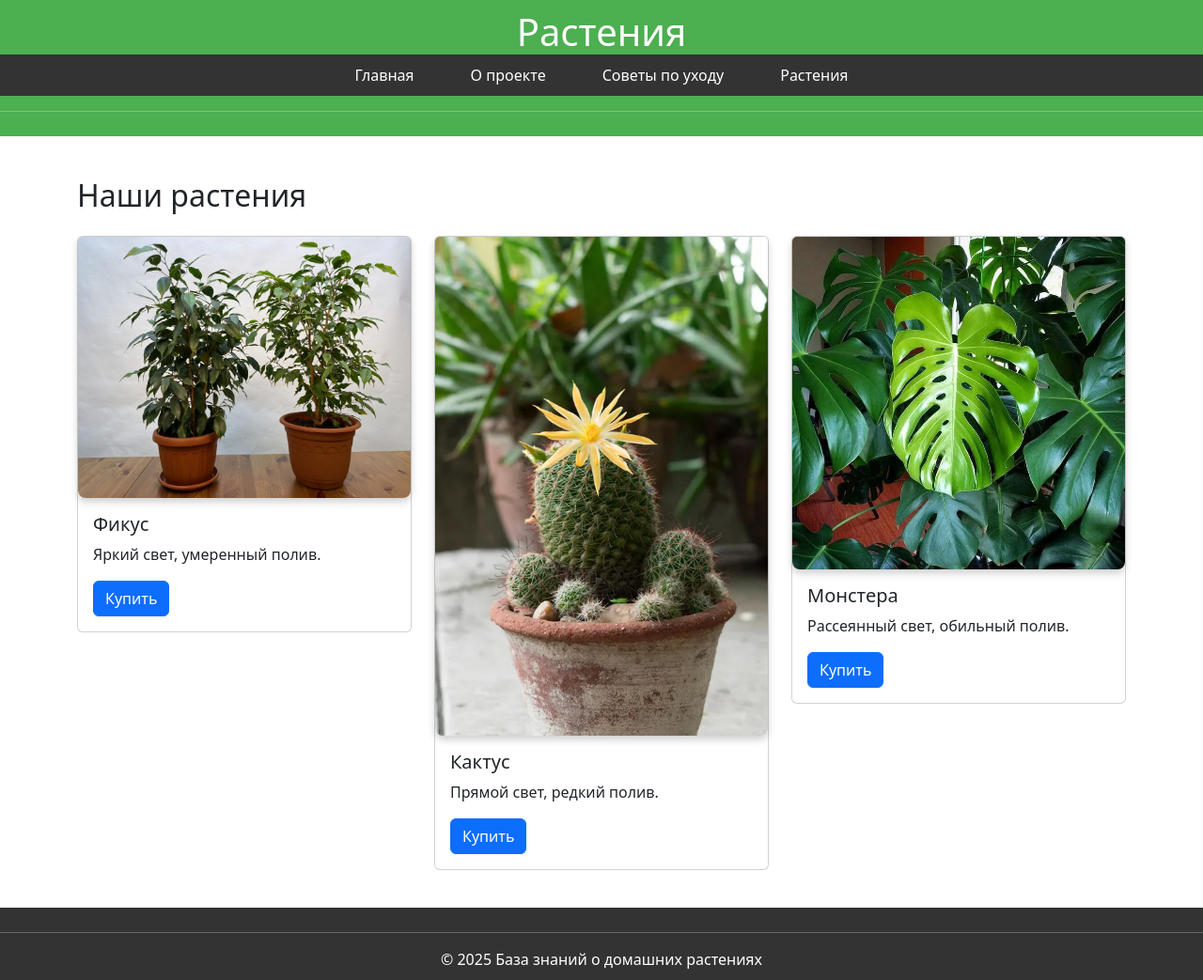
After one commit to hiashyr/myproject, a Django app: page /plants/ in a window 1280 px wide. The commit adds this page. Shown: the whole page at 94% size. Run offline with Django 5.2, Linux system fonts and the light colour scheme.

Commit message:
Add_plant's_page

```diff
--- a/main/templates/base_htmls/base.html
+++ b/main/templates/base_htmls/base.html
@@ -1,11 +1,13 @@
 {% load static %}
 <!DOCTYPE html>
 <html lang="ru">
-<head>
-    <meta charset="UTF-8">
-    <title>{% block title %}База знаний о домашних растениях{% endblock %}</title>
-    <link rel="stylesheet" href="{% static 'css/styles.css' %}">
-</head>
+    <head>
+        <meta charset="UTF-8">
+        <title>{% block title %}Мой сайт{% endblock %}</title>
+        <link rel="stylesheet" href="{% static 'css/styles.css' %}">
+        <!-- Подключаем Bootstrap CSS -->
+        <link href="https://cdn.jsdelivr.net/npm/bootstrap@5.3.0/dist/css/bootstrap.min.css" rel="stylesheet">
+    </head>
 <body>
     <header>
         <h1>{% block header %}База знаний о домашних растениях{% endblock %}</h1>
@@ -14,6 +16,7 @@
                 <li><a href="{% url 'index' %}">Главная</a></li>
                 <li><a href="{% url 'about' %}">О проекте</a></li>
                 <li><a href="{% url 'tips' %}">Советы по уходу</a></li>
+                <li><a href="{% url 'plants' %}">Растения</a></li>
             </ul>
         </nav>
         <hr>
--- /dev/null
+++ b/main/templates/plants.html
@@ -0,0 +1,49 @@
+{% extends 'base_htmls/base.html' %}
+{% load static %}
+
+{% block title %}Растения{% endblock %}
+
+{% block header %}Растения{% endblock %}
+
+{% block content %}
+    <div class="container">
+        <h2 class="my-4">Наши растения</h2>
+        <div class="row">
+            <!-- Карточка 1 -->
+            <div class="col-md-4">
+                <div class="card">
+                    <img src="{% static 'images/ficus.jpg' %}" class="card-img-top" alt="Фикус">
+                    <div class="card-body">
+                        <h5 class="card-title">Фикус</h5>
+                        <p class="card-text">Яркий свет, умеренный полив.</p>
+                        <a href="#" class="btn btn-primary">Купить</a>
+                    </div>
+                </div>
+            </div>
+
+            <!-- Карточка 2 -->
+            <div class="col-md-4">
+                <div class="card">
+                    <img src="{% static 'images/cactus.jpg' %}" class="card-img-top" alt="Кактус">
+                    <div class="card-body">
+                        <h5 class="card-title">Кактус</h5>
+                        <p class="card-text">Прямой свет, редкий полив.</p>
+                        <a href="#" class="btn btn-primary">Купить</a>
+                    </div>
+                </div>
+            </div>
+
+            <!-- Карточка 3 -->
+            <div class="col-md-4">
+                <div class="card">
+                    <img src="{% static 'images/monstera.jpg' %}" class="card-img-top" alt="Монстера">
+                    <div class="card-body">
+                        <h5 class="card-title">Монстера</h5>
+                        <p class="card-text">Рассеянный свет, обильный полив.</p>
+                        <a href="#" class="btn btn-primary">Купить</a>
+                    </div>
+                </div>
+            </div>
+        </div>
+    </div>
+{% endblock %}
--- a/main/views.py
+++ b/main/views.py
@@ -60,3 +60,6 @@ def about(request):
 
 def tips(request):
     return render(request, 'tips.html')
+
+def plants(request):
+    return render(request, './plants.html')
--- a/myproject/urls.py
+++ b/myproject/urls.py
@@ -5,6 +5,7 @@ from main import views
 urlpatterns = [
     path('admin/', admin.site.urls),
     path('', views.index, name='index'),  # Главная страница
-    path('about/', views.about, name='about'),  # Страница "О проекте"
-    path('tips/', views.tips, name='tips'),  # Страница "Советы по уходу"
+    path('about/', views.about, name='about'),  # О проекте
+    path('tips/', views.tips, name='tips'),  # Советы по уходу
+    path('plants/', views.plants, name='plants'),  # Новая страница с растениями
 ]
```
Also changed, not shown: static/css/styles.css (+77 -0 lines).
